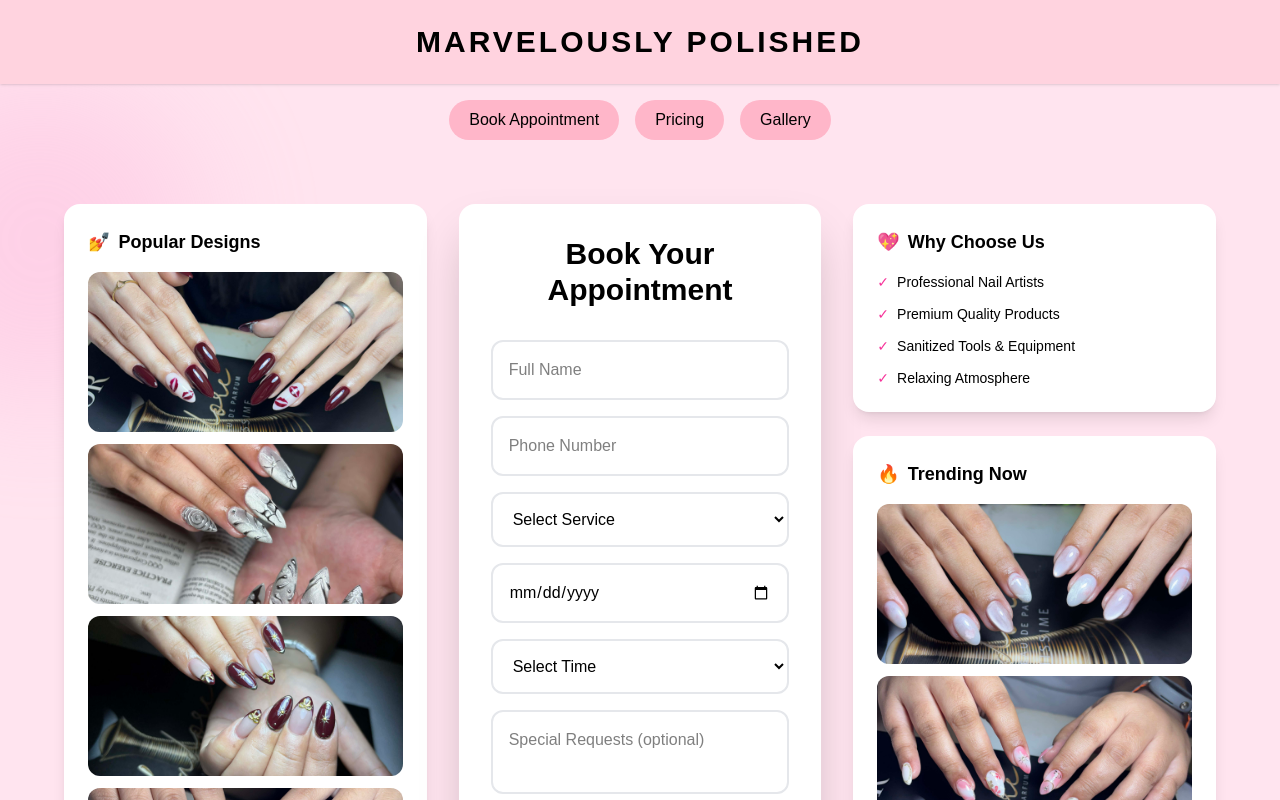
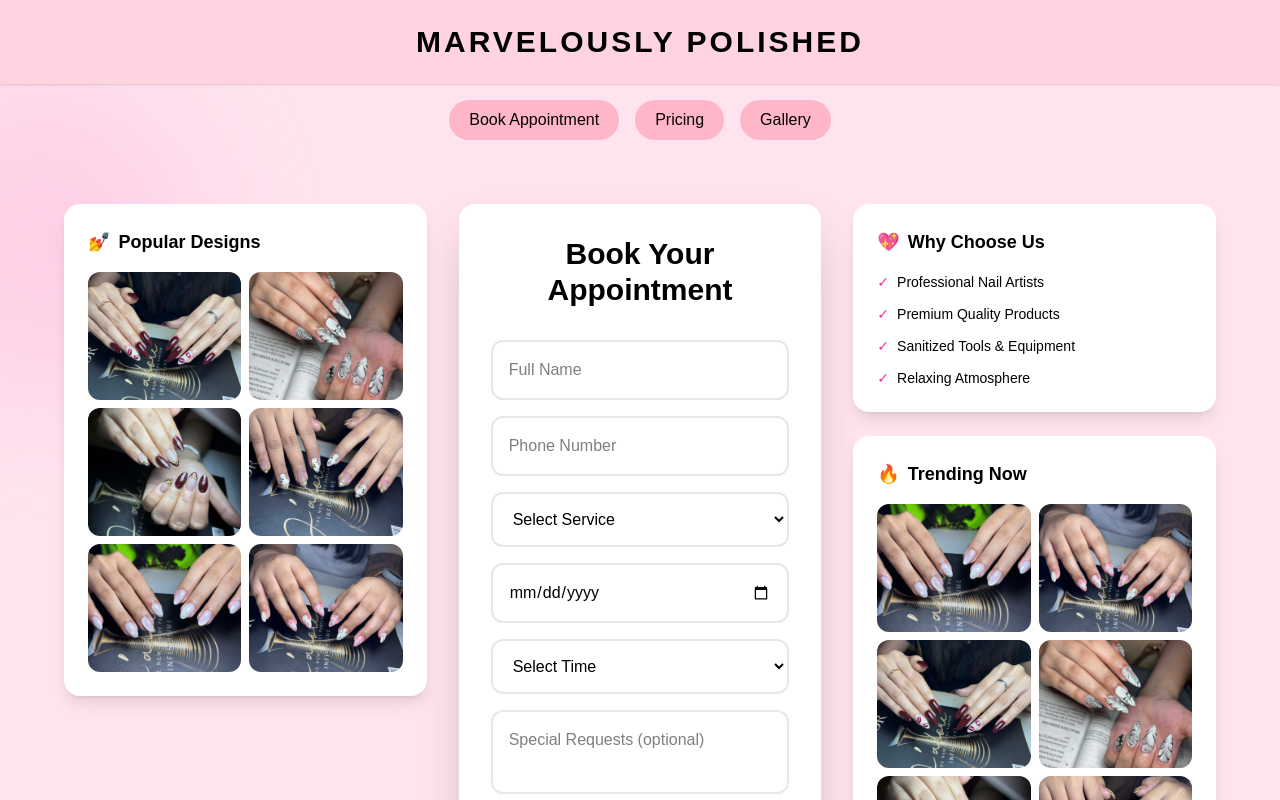
Before and after one commit to rhigovillahermosa18-star/Capstone, a Next.js app: page /book in a window 1280 px wide. Shown: the top 800 px of the page. Built offline with nearby package versions, Linux system fonts and the light colour scheme.

Commit message:
update project files

```diff
--- a/app/book/page.tsx
+++ b/app/book/page.tsx
@@ -41,11 +41,13 @@ export default function Book() {
               <h3 className="text-black font-bold text-lg mb-4 flex items-center gap-2">
                 <span>💅</span> Popular Designs
               </h3>
-              <div className="space-y-3">
-                <Image src="/nail1.jpg" width={400} height={400} alt="Nail Design" className="rounded-xl w-full h-40 object-cover hover:scale-105 transition-transform duration-300" />
-                <Image src="/nail2.jpg" width={400} height={400} alt="Nail Design" className="rounded-xl w-full h-40 object-cover hover:scale-105 transition-transform duration-300" />
-                <Image src="/nail3.jpg" width={400} height={400} alt="Nail Design" className="rounded-xl w-full h-40 object-cover hover:scale-105 transition-transform duration-300" />
-                <Image src="/nail4.jpg" width={400} height={400} alt="Nail Design" className="rounded-xl w-full h-40 object-cover hover:scale-105 transition-transform duration-300" />
+              <div className="grid grid-cols-2 gap-2">
+                <Image src="/nail1.jpg" width={400} height={400} alt="Nail Design" className="rounded-xl w-full h-32 object-cover hover:scale-105 transition-transform duration-300" />
+                <Image src="/nail2.jpg" width={400} height={400} alt="Nail Design" className="rounded-xl w-full h-32 object-cover hover:scale-105 transition-transform duration-300" />
+                <Image src="/nail3.jpg" width={400} height={400} alt="Nail Design" className="rounded-xl w-full h-32 object-cover hover:scale-105 transition-transform duration-300" />
+                <Image src="/nail4.jpg" width={400} height={400} alt="Nail Design" className="rounded-xl w-full h-32 object-cover hover:scale-105 transition-transform duration-300" />
+                <Image src="/nail5.jpg" width={400} height={400} alt="Nail Design" className="rounded-xl w-full h-32 object-cover hover:scale-105 transition-transform duration-300" />
+                <Image src="/nail6.jpg" width={400} height={400} alt="Nail Design" className="rounded-xl w-full h-32 object-cover hover:scale-105 transition-transform duration-300" />
               </div>
             </div>
           </div>
@@ -145,9 +147,13 @@ export default function Book() {
               <h3 className="text-black font-bold text-lg mb-4 flex items-center gap-2">
                 <span>🔥</span> Trending Now
               </h3>
-              <div className="space-y-3">
-                <Image src="/nail5.jpg" width={400} height={400} alt="Trending Nail" className="rounded-xl w-full h-40 object-cover hover:scale-105 transition-transform duration-300" />
-                <Image src="/nail6.jpg" width={400} height={400} alt="Trending Nail" className="rounded-xl w-full h-40 object-cover hover:scale-105 transition-transform duration-300" />
+              <div className="grid grid-cols-2 gap-2">
+                <Image src="/nail5.jpg" width={400} height={400} alt="Trending Nail" className="rounded-xl w-full h-32 object-cover hover:scale-105 transition-transform duration-300" />
+                <Image src="/nail6.jpg" width={400} height={400} alt="Trending Nail" className="rounded-xl w-full h-32 object-cover hover:scale-105 transition-transform duration-300" />
+                <Image src="/nail1.jpg" width={400} height={400} alt="Trending Nail" className="rounded-xl w-full h-32 object-cover hover:scale-105 transition-transform duration-300" />
+                <Image src="/nail2.jpg" width={400} height={400} alt="Trending Nail" className="rounded-xl w-full h-32 object-cover hover:scale-105 transition-transform duration-300" />
+                <Image src="/nail3.jpg" width={400} height={400} alt="Trending Nail" className="rounded-xl w-full h-32 object-cover hover:scale-105 transition-transform duration-300" />
+                <Image src="/nail4.jpg" width={400} height={400} alt="Trending Nail" className="rounded-xl w-full h-32 object-cover hover:scale-105 transition-transform duration-300" />
               </div>
             </div>
           </div>
```
